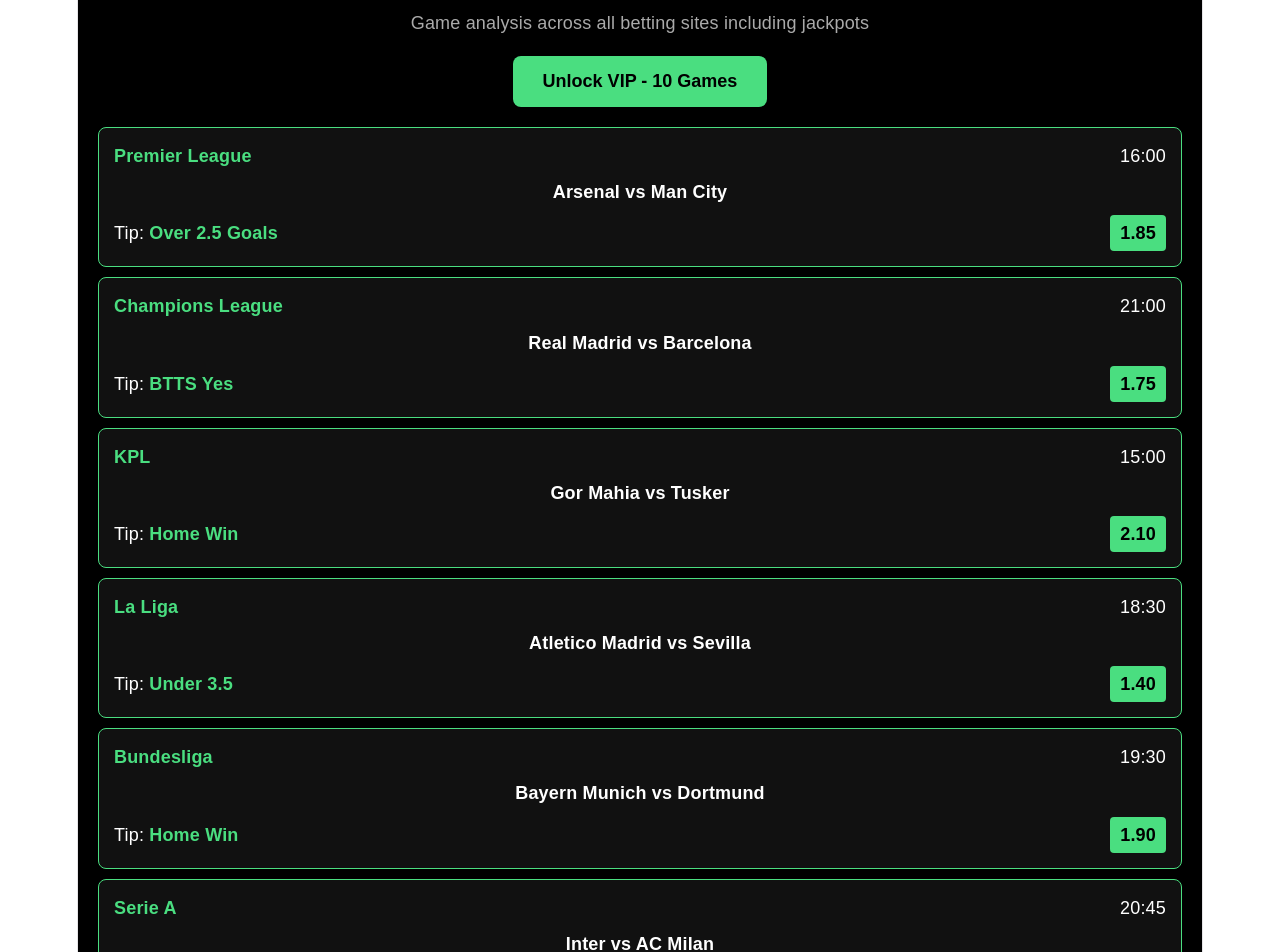
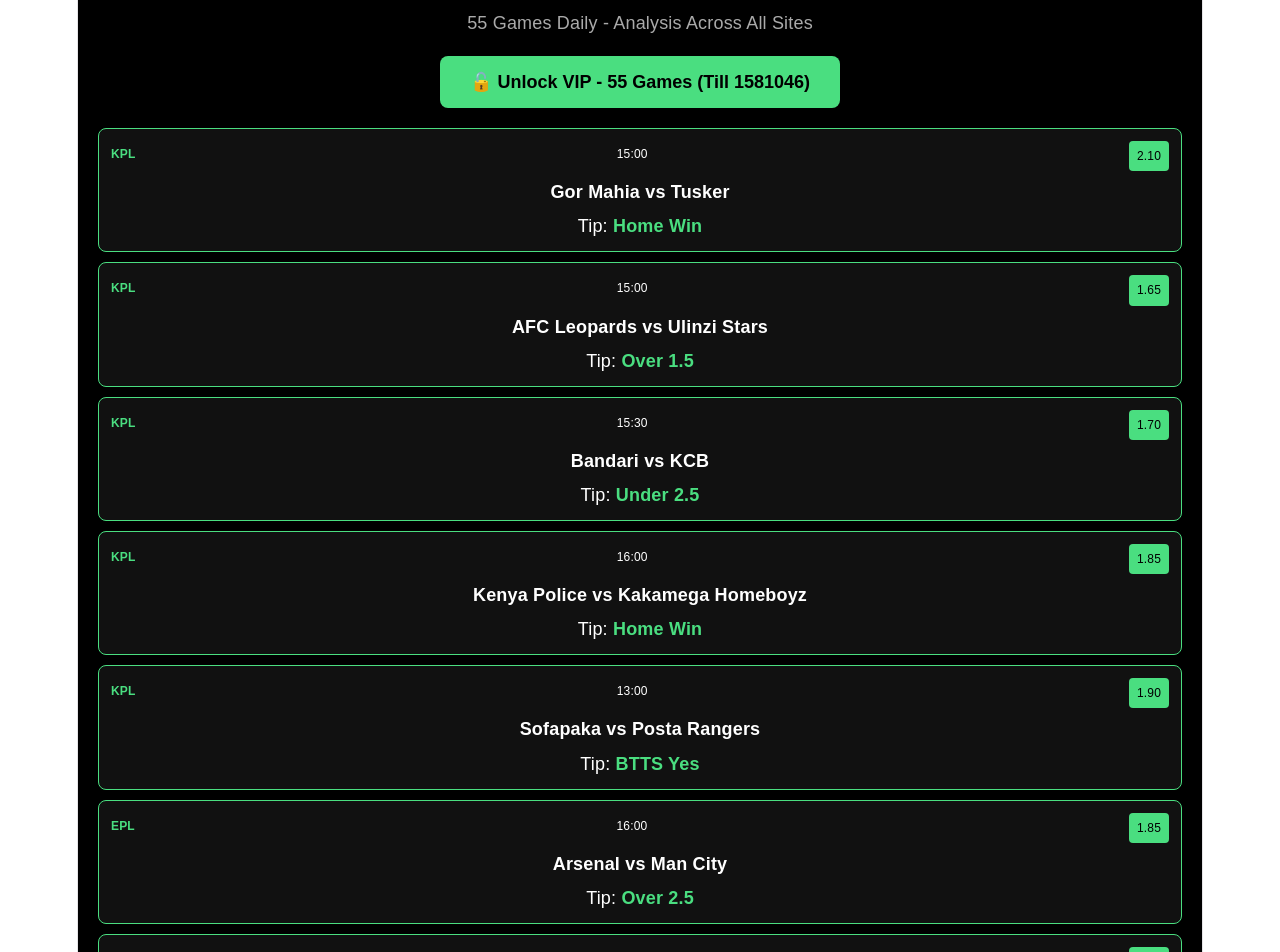
Before and after one commit to Theemessih/messihmatchanalytics, a React (Vite) app: page / in a window 1280 px wide. Shown: the part 100-1052 px from the top of the page. Built offline with nearby package versions, Linux system fonts and the light colour scheme.

Commit message:
Revise game list and VIP code check functionality
Updated game data and VIP activation logic in App component.

```diff
--- a/src/App.jsx
+++ b/src/App.jsx
@@ -1,74 +1,91 @@
-import  { useState } from "react";
+import { useState } from "react";
 export default function App(){
 const [vip,setVip]=useState(false);
 const [show,setShow]=useState(false);
 const [code,setCode]=useState("");
-
 const games=[
-{id:1,league:"Premier League",home:"Arsenal",away:"Man City",tip:"Over 2.5 Goals",odd:"1.85",time:"16:00"},
-{id:2,league:"Champions League",home:"Real Madrid",away:"Barcelona",tip:"BTTS Yes",odd:"1.75",time:"21:00"},
-{id:3,league:"KPL",home:"Gor Mahia",away:"Tusker",tip:"Home Win",odd:"2.10",time:"15:00"},
-{id:4,league:"La Liga",home:"Atletico Madrid",away:"Sevilla",tip:"Under 3.5",odd:"1.40",time:"18:30"},
-{id:5,league:"Bundesliga",home:"Bayern Munich",away:"Dortmund",tip:"Home Win",odd:"1.90",time:"19:30"},
-{id:6,league:"Serie A",home:"Inter",away:"AC Milan",tip:"Over 1.5",odd:"1.35",time:"20:45"},
-{id:7,league:"Ligue 1",home:"PSG",away:"Marseille",tip:"Home Win",odd:"1.60",time:"21:00"},
-{id:8,league:"EPL",home:"Liverpool",away:"Chelsea",tip:"Over 2.5",odd:"1.80",time:"17:30"},
-{id:9,league:"Jackpot",home:"Man Utd",away:"Tottenham",tip:"LOCKED - VIP ONLY",odd:"VIP",time:"16:00"},
-{id:10,league:"Jackpot",home:"Juventus",away:"Napoli",tip:"LOCKED - VIP ONLY",odd:"VIP",time:"20:00"},
+{id:1,league:"KPL",home:"Gor Mahia",away:"Tusker",tip:"Home Win",odd:"2.10",time:"15:00"},
+{id:2,league:"KPL",home:"AFC Leopards",away:"Ulinzi Stars",tip:"Over 1.5",odd:"1.65",time:"15:00"},
+{id:3,league:"KPL",home:"Bandari",away:"KCB",tip:"Under 2.5",odd:"1.70",time:"15:30"},
+{id:4,league:"KPL",home:"Kenya Police",away:"Kakamega Homeboyz",tip:"Home Win",odd:"1.85",time:"16:00"},
+{id:5,league:"KPL",home:"Sofapaka",away:"Posta Rangers",tip:"BTTS Yes",odd:"1.90",time:"13:00"},
+{id:6,league:"EPL",home:"Arsenal",away:"Man City",tip:"Over 2.5",odd:"1.85",time:"16:00"},
+{id:7,league:"EPL",home:"Liverpool",away:"Chelsea",tip:"Over 2.5",odd:"1.80",time:"17:30"},
+{id:8,league:"EPL",home:"Man Utd",away:"Tottenham",tip:"BTTS Yes",odd:"1.70",time:"16:00"},
+{id:9,league:"EPL",home:"Newcastle",away:"Brighton",tip:"Over 1.5",odd:"1.40",time:"16:00"},
+{id:10,league:"EPL",home:"Aston Villa",away:"West Ham",tip:"Home Win",odd:"1.95",time:"16:00"},
+{id:11,league:"EPL",home:"Crystal Palace",away:"Everton",tip:"Under 2.5",odd:"1.65",time:"16:00"},
+{id:12,league:"EPL",home:"Fulham",away:"Wolves",tip:"BTTS Yes",odd:"1.75",time:"16:00"},
+{id:13,league:"La Liga",home:"Real Madrid",away:"Barcelona",tip:"BTTS Yes",odd:"1.75",time:"21:00"},
+{id:14,league:"La Liga",home:"Atletico Madrid",away:"Sevilla",tip:"Under 3.5",odd:"1.40",time:"18:30"},
+{id:15,league:"La Liga",home:"Villarreal",away:"Betis",tip:"Over 2.5",odd:"1.85",time:"19:00"},
+{id:16,league:"La Liga",home:"Athletic Bilbao",away:"Real Sociedad",tip:"Under 2.5",odd:"1.60",time:"20:00"},
+{id:17,league:"Bundesliga",home:"Bayern Munich",away:"Dortmund",tip:"Home Win",odd:"1.90",time:"19:30"},
+{id:18,league:"Bundesliga",home:"Leverkusen",away:"RB Leipzig",tip:"Over 2.5",odd:"1.65",time:"19:30"},
+{id:19,league:"Bundesliga",home:"Stuttgart",away:"Frankfurt",tip:"BTTS Yes",odd:"1.68",time:"16:30"},
+{id:20,league:"Serie A",home:"Inter",away:"AC Milan",tip:"Over 1.5",odd:"1.35",time:"20:45"},
+{id:21,league:"Serie A",home:"Napoli",away:"Roma",tip:"Over 2.5",odd:"1.85",time:"20:45"},
+{id:22,league:"Serie A",home:"Juventus",away:"Lazio",tip:"Under 2.5",odd:"1.60",time:"18:00"},
+{id:23,league:"Ligue 1",home:"PSG",away:"Marseille",tip:"Home Win",odd:"1.60",time:"21:00"},
+{id:24,league:"Ligue 1",home:"Lyon",away:"Monaco",tip:"Over 2.5",odd:"1.78",time:"19:00"},
+{id:25,league:"Africa",home:"Simba SC",away:"Yanga",tip:"Home Win",odd:"2.05",time:"18:00"},
+{id:26,league:"Africa",home:"Al Ahly",away:"Pyramids",tip:"Home Win",odd:"1.70",time:"19:00"},
+{id:27,league:"Africa",home:"Mamelodi Sundowns",away:"Orlando Pirates",tip:"Under 2.5",odd:"1.60",time:"17:00"},
+{id:28,league:"Africa",home:"TP Mazembe",away:"Vita Club",tip:"Home Win",odd:"1.90",time:"16:00"},
+{id:29,league:"Africa",home:"Raja Casablanca",away:"Wydad",tip:"Under 2.5",odd:"1.55",time:"21:00"},
+{id:30,league:"UCL",home:"Man City",away:"PSG",tip:"Over 2.5",odd:"1.70",time:"21:00"},
+{id:31,league:"UCL",home:"Bayern",away:"Real Madrid",tip:"BTTS Yes",odd:"1.65",time:"21:00"},
+{id:32,league:"UCL",home:"Arsenal",away:"Inter",tip:"Over 1.5",odd:"1.35",time:"21:00"},
+{id:33,league:"Europa",home:"Man Utd",away:"Roma",tip:"Over 2.5",odd:"1.80",time:"21:00"},
+{id:34,league:"Europa",home:"Tottenham",away:"Ajax",tip:"BTTS Yes",odd:"1.72",time:"21:00"},
+{id:35,league:"Other",home:"Galatasaray",away:"Fenerbahce",tip:"Over 2.5",odd:"1.75",time:"19:00"},
+{id:36,league:"Jackpot",home:"Liverpool",away:"Chelsea",tip:"Home Win & Over 1.5",odd:"2.40",time:"17:30"},
+{id:37,league:"Jackpot",home:"Atletico",away:"Sevilla",tip:"Home Win",odd:"1.85",time:"18:30"},
+{id:38,league:"Jackpot",home:"Bayern",away:"Dortmund",tip:"Over 2.5",odd:"1.70",time:"19:30"},
+{id:39,league:"Jackpot",home:"PSG",away:"Lyon",tip:"Home Win",odd:"1.55",time:"21:00"},
+{id:40,league:"Jackpot",home:"Inter",away:"Juventus",tip:"BTTS Yes",odd:"1.80",time:"20:45"},
+{id:41,league:"Jackpot",home:"Arsenal",away:"Tottenham",tip:"Over 2.5",odd:"1.82",time:"16:00"},
+{id:42,league:"Jackpot",home:"Real Madrid",away:"Villarreal",tip:"Home Win",odd:"1.60",time:"21:00"},
+{id:43,league:"Jackpot",home:"Man City",away:"Newcastle",tip:"Over 1.5",odd:"1.30",time:"16:00"},
+{id:44,league:"Jackpot",home:"Napoli",away:"AC Milan",tip:"BTTS Yes",odd:"1.75",time:"20:45"},
+{id:45,league:"Jackpot",home:"Bayer Leverkusen",away:"Stuttgart",tip:"Home Win",odd:"1.70",time:"19:30"},
+{id:46,league:"Jackpot",home:"AFC Leopards",away:"Gor Mahia",tip:"Under 2.5",odd:"1.60",time:"15:00"},
+{id:47,league:"Jackpot",home:"Simba",away:"Azam FC",tip:"Home Win",odd:"1.65",time:"18:00"},
+{id:48,league:"Jackpot",home:"Al Ahly",away:"Zamalek",tip:"Home Win",odd:"1.80",time:"20:00"},
+{id:49,league:"Jackpot",home:"Sundowns",away:"Kaizer Chiefs",tip:"Home Win",odd:"1.55",time:"17:00"},
+{id:50,league:"Jackpot",home:"Raja",away:"Berkane",tip:"Under 2.5",odd:"1.50",time:"21:00"},
+{id:51,league:"Jackpot",home:"Orlando Pirates",away:"Stellenbosch",tip:"Home Win",odd:"1.75",time:"16:00"},
+{id:52,league:"Jackpot",home:"Yang SC",away:"Al Hilal",tip:"Over 1.5",odd:"1.45",time:"18:00"},
+{id:53,league:"Jackpot",home:"Man Utd",away:"Brighton",tip:"Over 2.5",odd:"1.85",time:"16:00"},
+{id:54,league:"Jackpot",home:"Chelsea",away:"West Ham",tip:"Home Win",odd:"1.70",time:"17:30"},
+{id:55,league:"Jackpot",home:"Dortmund",away:"Frankfurt",tip:"Over 2.5",odd:"1.68",time:"16:30"},
 ];
-
-const checkCode=()=>{
-if(code==="MESSIH2025"||code==="MESSIH"){
-setVip(true);
-setShow(false);
-alert("VIP Activated! Welcome!");
-}else{
-alert("Wrong Code! Lipa na M-Pesa first.");
-}
-};
-
+const checkCode=()=>{if(code==="MESSIH2025"||code==="MESSIH"||code==="VIP55"){setVip(true);setShow(false);alert("VIP 55 GAMES UNLOCKED!");}else{alert("Wrong Code! Lipa Till 1581046");}};
 return(
 <div style={{background:"black",color:"white",padding:"20px",minHeight:"100vh",fontFamily:"Arial"}}>
 <h1 style={{textAlign:"center"}}>MESSIH <span style={{color:"#4ade80"}}>MATCH ANALYTICS</span></h1>
-<p style={{textAlign:"center",color:"#aaa"}}>Game analysis across all betting sites including jackpots</p>
-
+<p style={{textAlign:"center",color:"#aaa"}}>55 Games Daily - Analysis Across All Sites</p>
 <div style={{textAlign:"center",margin:"20px"}}>
-{!vip?<button onClick={()=>setShow(true)} style={{background:"#4ade80",color:"black",padding:"15px 30px",fontWeight:"bold",border:"none",borderRadius:"8px",fontSize:"18px"}}>Unlock VIP - 10 Games</button>:<div style={{background:"#4ade80",color:"black",padding:"10px",borderRadius:"8px",fontWeight:"bold"}}>VIP ACTIVE - All Games Unlocked ✅</div>}
+{!vip?<button onClick={()=>setShow(true)} style={{background:"#4ade80",color:"black",padding:"15px 30px",fontWeight:"bold",border:"none",borderRadius:"8px",fontSize:"18px"}}>🔓 Unlock VIP - 55 Games (Till 1581046)</button>:<div style={{background:"#4ade80",color:"black",padding:"10px",borderRadius:"8px",fontWeight:"bold"}}>VIP 55 ACTIVE ✅</div>}
 </div>
-
-<div>
-{games.map(g=>(
-<div key={g.id} style={{background:"#111",border:"1px solid #4ade80",padding:"15px",margin:"10px 0",borderRadius:"8px",opacity:(g.league==="Jackpot"&&!vip)?0.5:1}}>
-<div style={{display:"flex",justifyContent:"space-between"}}><span style={{color:"#4ade80",fontWeight:"bold"}}>{g.league}</span><span>{g.time}</span></div>
-<div style={{margin:"10px 0",fontSize:"18px",fontWeight:"bold"}}>{g.home} vs {g.away}</div>
-<div style={{display:"flex",justifyContent:"space-between",alignItems:"center"}}><span>Tip: <b style={{color:"#4ade80"}}>{(g.league==="Jackpot"&&!vip)?"🔒 VIP ONLY":g.tip}</b></span><span style={{background:"#4ade80",color:"black",padding:"5px 10px",borderRadius:"4px",fontWeight:"bold"}}>{g.odd}</span></div>
+<div style={{display:"grid",gap:"10px"}}>{games.map(g=>(
+<div key={g.id} style={{background:"#111",border:"1px solid #4ade80",padding:"12px",borderRadius:"8px",opacity:(g.league==="Jackpot"&&!vip)?0.5:1}}>
+<div style={{display:"flex",justifyContent:"space-between",fontSize:"12px"}}><span style={{color:"#4ade80",fontWeight:"bold"}}>{g.league}</span><span>{g.time}</span><span style={{background:"#4ade80",color:"black",padding:"2px 8px",borderRadius:"4px"}}>{g.odd}</span></div>
+<div style={{margin:"8px 0",fontWeight:"bold"}}>{g.home} vs {g.away}</div>
+<div>Tip: <b style={{color:"#4ade80"}}>{(g.league==="Jackpot"&&!vip)?"🔒 VIP ONLY":g.tip}</b></div>
+</div>))}</div>
+<div style={{background:"#111",border:"1px solid #333",padding:"20px",marginTop:"30px",borderRadius:"8px",textAlign:"center"}}>
+<p>WhatsApp: 0793921100</p>
+<a href="https://wa.me/254793921100" target="_blank" style={{background:"#25D366",color:"white",padding:"12px 25px",borderRadius:"8px",textDecoration:"none",fontWeight:"bold",display:"inline-block",marginTop:"10px"}}>WhatsApp Us</a>
+<p style={{marginTop:"10px",fontSize:"12px"}}>Till: 1581046</p>
 </div>
-))}
-</div>
-
-<div style={{background:"#111",border:"1px solid #333",padding:"20px",marginTop:"30px",borderRadius:"8px",textAlign:"center"}}>
-<h3>Contact Support</h3>
-<p>WhatsApp: 0793921100</p>
-<a href="https://wa.me/254793921100" target="_blank" style={{background:"#25D366",color:"white",padding:"12px 25px",borderRadius:"8px",textDecoration:"none",fontWeight:"bold",display:"inline-block",marginTop:"10px"}}>Chat on WhatsApp</a>
-<p style={{marginTop:"15px",fontSize:"12px",color:"#666"}}>Till Number: 1581046 - Buy Goods Till</p>
-</div>
-
-{show&&<div style={{position:"fixed",top:0,left:0,right:0,bottom:0,background:"rgba(0,0,0,0.9)",display:"flex",alignItems:"center",justifyContent:"center",padding:"20px",zIndex:1000}}>
-<div style={{background:"#111",border:"1px solid #4ade80",padding:"25px",borderRadius:"12px",maxWidth:"400px",width:"100%"}}>
-<h2 style={{textAlign:"center"}}>Lipa na M-Pesa</h2>
-<div style={{background:"white",color:"black",padding:"15px",textAlign:"center",borderRadius:"8px",margin:"15px 0"}}>
-<p>Buy Goods Till</p>
-<p style={{fontSize:"30px",fontWeight:"900",color:"#4ade80"}}>1581046</p>
-<p>Name: MESSIH</p>
-</div>
-<p style={{textAlign:"center"}}>After payment, enter code sent to WhatsApp 0793921100</p>
-<input value={code} onChange={e=>setCode(e.target.value)} placeholder="Enter VIP Code" style={{width:"100%",padding:"12px",margin:"15px 0",borderRadius:"8px",border:"1px solid #4ade80",background:"black",color:"white",boxSizing:"border-box"}}/>
-<button onClick={checkCode} style={{width:"100%",background:"#4ade80",color:"black",padding:"12px",fontWeight:"bold",border:"none",borderRadius:"8px"}}>Activate VIP</button>
+{show&&<div style={{position:"fixed",top:0,left:0,right:0,bottom:0,background:"rgba(0,0,0,0.95)",display:"flex",alignItems:"center",justifyContent:"center",padding:"20px",zIndex:1000}}>
+<div style={{background:"#111",border:"1px solid #4ade80",padding:"25px",borderRadius:"12px",maxWidth:"400px",width:"100%",textAlign:"center"}}>
+<h2>Lipa na M-Pesa</h2>
+<div style={{background:"white",color:"black",padding:"15px",borderRadius:"8px",margin:"15px 0"}}><p>Buy Goods Till</p><p style={{fontSize:"32px",fontWeight:"900",color:"#4ade80"}}>1581046</p></div>
+<input value={code} onChange={e=>setCode(e.target.value)} placeholder="VIP Code" style={{width:"100%",padding:"12px",borderRadius:"8px",border:"1px solid #4ade80",background:"black",color:"white"}}/>
+<button onClick={checkCode} style={{width:"100%",background:"#4ade80",color:"black",padding:"12px",fontWeight:"bold",border:"none",borderRadius:"8px",marginTop:"15px"}}>Activate 55 Games</button>
 <button onClick={()=>setShow(false)} style={{width:"100%",background:"transparent",color:"white",padding:"10px",marginTop:"10px",border:"1px solid #333",borderRadius:"8px"}}>Cancel</button>
-<a href="https://wa.me/254793921100" target="_blank" style={{display:"block",textAlign:"center",background:"#25D366",color:"white",padding:"12px",borderRadius:"8px",textDecoration:"none",marginTop:"15px",fontWeight:"bold"}}>Confirm Payment on WhatsApp 0793921100</a>
-</div>
-</div>}
-
-</div>
-);
+</div></div>}
+</div>);
   }
```
